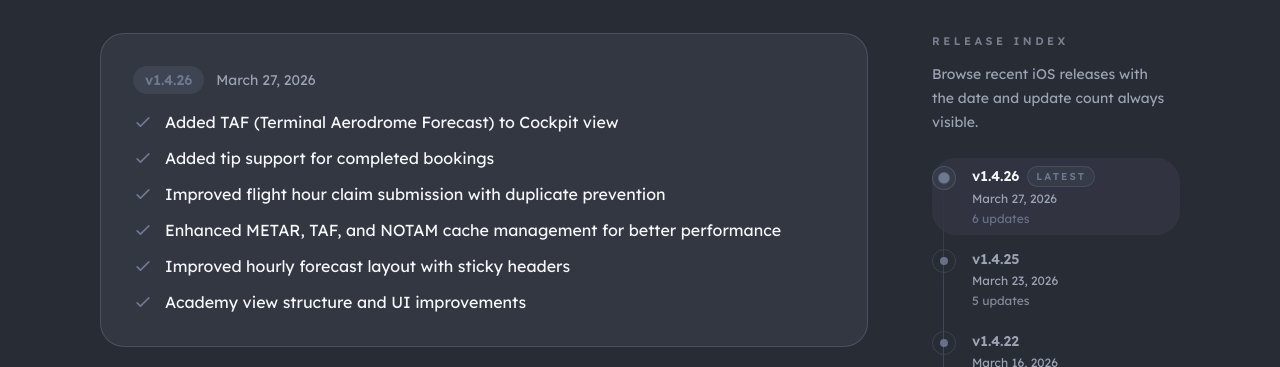
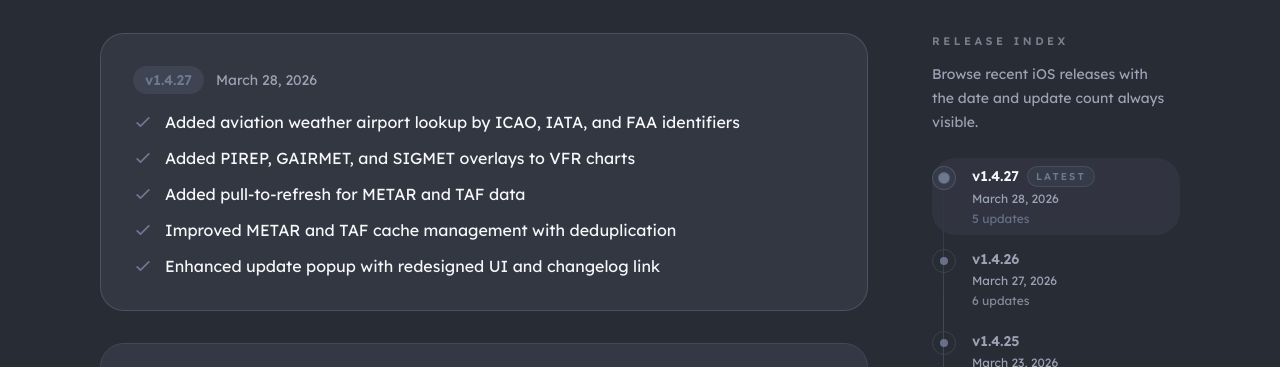
Before and after one commit to xinyu-buzz/buzz_web, a React (Vite) app: page /changelog in a window 1280 px wide. Shown: the part 372-739 px from the top of the page. Built offline with nearby package versions, Linux system fonts and the light colour scheme; no server answers.

Commit message:
Add version 1.4.27 to Changelog with new features including aviation weather airport lookup, PIREP, GAIRMET, and SIGMET overlays, pull-to-refresh for METAR and TAF data, improved cache management, and a redesigned update popup UI.

```diff
--- a/src/pages/Changelog.tsx
+++ b/src/pages/Changelog.tsx
@@ -3,6 +3,17 @@ import AnimatedSection from '../components/AnimatedSection';
 import { motion, useReducedMotion } from 'framer-motion';
 
 const changelogData = [
+  {
+    version: '1.4.27',
+    date: 'March 28, 2026',
+    changes: [
+      'Added aviation weather airport lookup by ICAO, IATA, and FAA identifiers',
+      'Added PIREP, GAIRMET, and SIGMET overlays to VFR charts',
+      'Added pull-to-refresh for METAR and TAF data',
+      'Improved METAR and TAF cache management with deduplication',
+      'Enhanced update popup with redesigned UI and changelog link',
+    ],
+  },
   {
     version: '1.4.26',
     date: 'March 27, 2026',
```
